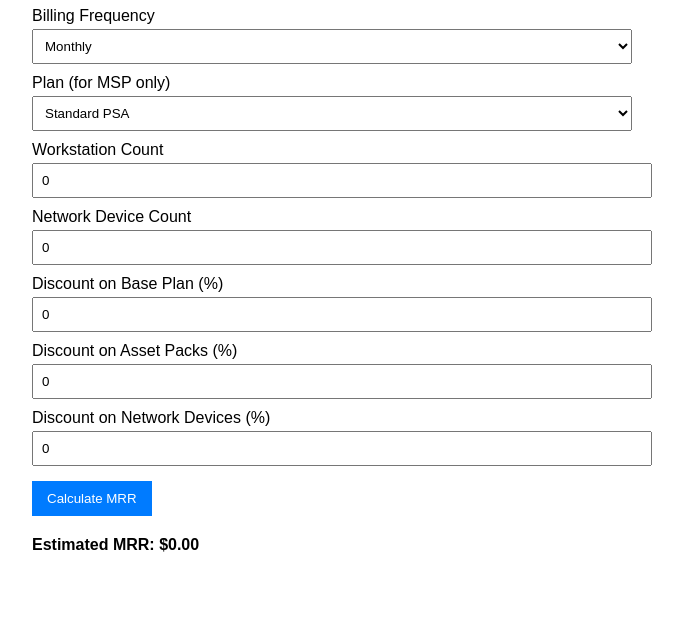
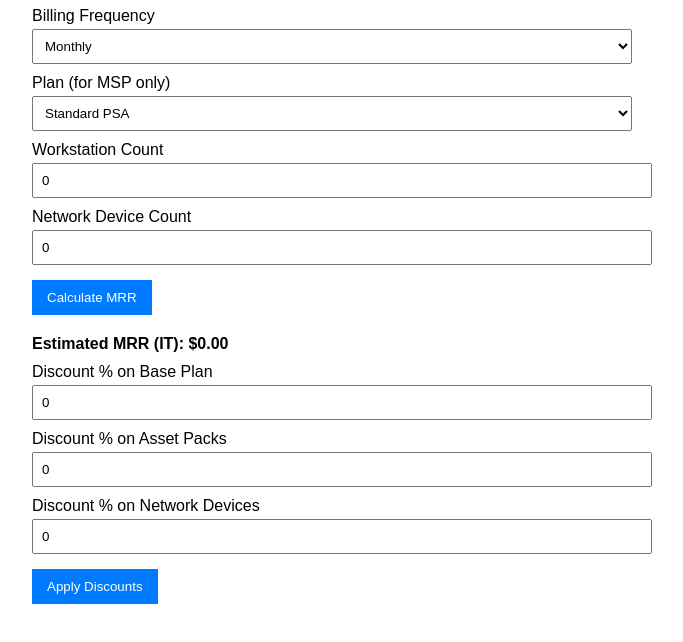
Before and after one commit to Sudarsanbadrinath/superops-mrr-calculator, a plain HTML site: page index.html in a window 1280 px wide. Both pictures are taken after a click on the button "Calculate MRR". Shown: the part 138-780 px from the top of the page, without its empty margins (308-991 px from the left). Drawn offline with Linux system fonts and the light colour scheme.

Commit message:
Update index.html

```diff
--- a/index.html
+++ b/index.html
@@ -40,17 +40,23 @@
   <label>Network Device Count</label>
   <input type="number" id="networks" value="0">
 
-  <label>Discount on Base Plan (%)</label>
-  <input type="number" id="baseDiscount" value="0">
+  <button onclick="calculateMRR()">Calculate MRR</button>
 
-  <label>Discount on Asset Packs (%)</label>
-  <input type="number" id="assetDiscount" value="0">
+  <div class="result" id="mrrResult"></div>
 
-  <label>Discount on Network Devices (%)</label>
-  <input type="number" id="networkDiscount" value="0">
+  <div id="nextInputs" style="display:none">
+    <label>Discount % on Base Plan</label>
+    <input type="number" id="baseDiscount" value="0">
 
-  <button onclick="calculateMRR()">Calculate MRR</button>
-  <div class="result" id="result"></div>
+    <label>Discount % on Asset Packs</label>
+    <input type="number" id="assetDiscount" value="0">
+
+    <label>Discount % on Network Devices</label>
+    <input type="number" id="networkDiscount" value="0">
+
+    <button onclick="applyDiscounts()">Apply Discounts</button>
+    <div class="result" id="finalResult"></div>
+  </div>
 
   <script>
     const itPricing = {
@@ -73,6 +79,8 @@
       }
     };
 
+    let base = 0, assetPacks = 0, assetCost = 0, networkBuckets = 0, networkCost = 0, total = 0;
+
     function calculateMRR() {
       const product = document.getElementById("product").value;
       const billing = document.getElementById("billing").value;
@@ -80,11 +88,11 @@
       const workstations = parseInt(document.getElementById("workstations").value);
       const networks = parseInt(document.getElementById("networks").value);
 
-      const baseDiscount = parseFloat(document.getElementById("baseDiscount").value) || 0;
-      const assetDiscount = parseFloat(document.getElementById("assetDiscount").value) || 0;
-      const networkDiscount = parseFloat(document.getElementById("networkDiscount").value) || 0;
-
-      let total = 0;
+      total = 0;
+      assetPacks = 0;
+      assetCost = 0;
+      networkBuckets = 0;
+      networkCost = 0;
 
       if (product === "IT") {
         let remaining = workstations;
@@ -95,24 +103,37 @@
             remaining -= count;
           }
         }
+        document.getElementById("mrrResult").innerText = `Estimated MRR (IT): $${total.toFixed(2)}`;
       } else if (product === "MSP") {
-        let base = mspPricing[billing][plan];
-        base -= (base * baseDiscount / 100);
-        base = Math.max(base, 0);
+        base = mspPricing[billing][plan];
+        const extraWorkstations = Math.max(0, workstations - 150);
+        assetPacks = Math.ceil(extraWorkstations / 150);
+        assetCost = assetPacks * 75;
 
-        const extraWorkstations = Math.max(0, workstations - 150);
-        const assetPacks = Math.ceil(extraWorkstations / 150);
-        let assetCostPerPack = 75 - (75 * assetDiscount / 100);
-        const assetCost = assetCostPerPack * assetPacks;
-
-        const networkBuckets = Math.ceil(networks / 20);
-        let networkCostPerBucket = 20 - (20 * networkDiscount / 100);
-        const networkCost = networkCostPerBucket * networkBuckets;
+        networkBuckets = Math.ceil(networks / 20);
+        networkCost = networkBuckets * 20 * 1;
 
         total = base + assetCost + networkCost;
+
+        document.getElementById("mrrResult").innerHTML = `Estimated MRR (MSP): $${total.toFixed(2)}<br>` +
+          `Asset Packs Needed: ${assetPacks} ($${assetCost.toFixed(2)})<br>` +
+          `Network Buckets Needed: ${networkBuckets} ($${networkCost.toFixed(2)})`;
       }
+      document.getElementById("nextInputs").style.display = 'block';
+    }
 
-      document.getElementById("result").innerText = `Estimated MRR: $${total.toFixed(2)}`;
+    function applyDiscounts() {
+      const baseDiscount = parseFloat(document.getElementById("baseDiscount").value) || 0;
+      const assetDiscount = parseFloat(document.getElementById("assetDiscount").value) || 0;
+      const networkDiscount = parseFloat(document.getElementById("networkDiscount").value) || 0;
+
+      const discountedBase = base * (1 - baseDiscount / 100);
+      const discountedAssets = assetCost * (1 - assetDiscount / 100);
+      const discountedNetworks = networkCost * (1 - networkDiscount / 100);
+
+      const finalTotal = discountedBase + discountedAssets + discountedNetworks;
+
+      document.getElementById("finalResult").innerText = `Final MRR after Discounts: $${finalTotal.toFixed(2)}`;
     }
   </script>
 </body>
```
